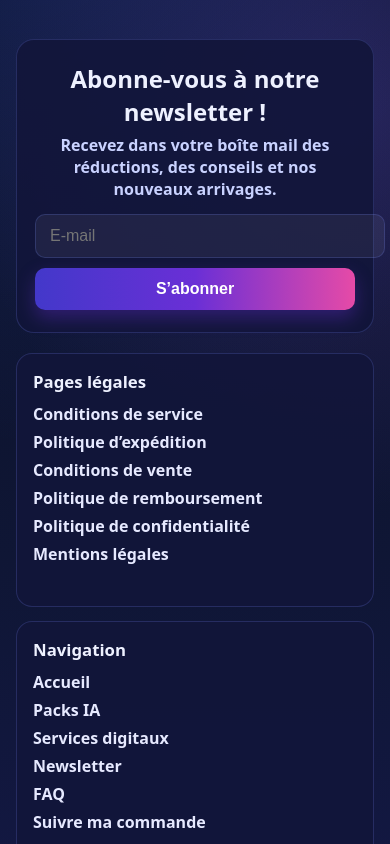
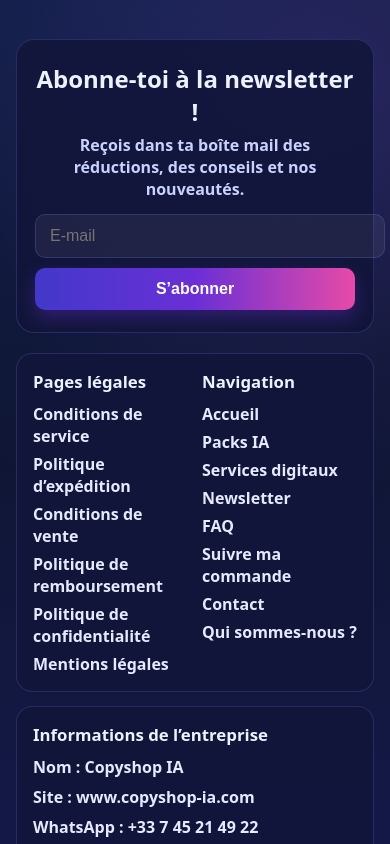
Before and after one commit to Mrfezz/copyshop-ia, a Next.js app: page / in a window 390 px wide. Shown: the part 5140-5984 px from the top of the page. Built offline with nearby package versions, Linux system fonts and the light colour scheme.

Commit message:
Footer mobile: merge legal + navigation

```diff
--- a/app/_components/Footer.tsx
+++ b/app/_components/Footer.tsx
@@ -1,6 +1,6 @@
 "use client";
 
-// app/_components/Footer.tsx
+// app/components/footer.tsx
 import { useState } from "react";
 import type { CSSProperties, FormEvent } from "react";
 
@@ -20,13 +20,32 @@ const COLORS = {
   pink: "#e64aa7",
 };
 
+const LEGAL_LINKS = [
+  { label: "Conditions de service", href: "/conditions-de-service" },
+  { label: "Politique d’expédition", href: "/politique-expedition" },
+  { label: "Conditions de vente", href: "/conditions-de-vente" },
+  { label: "Politique de remboursement", href: "/politique-remboursement" },
+  { label: "Politique de confidentialité", href: "/politique-confidentialite" },
+  { label: "Mentions légales", href: "/mentions-legales" },
+];
+
+const NAV_LINKS = [
+  { label: "Accueil", href: "/" },
+  { label: "Packs IA", href: "/packs-ia" },
+  { label: "Services digitaux", href: "/services-digitaux" },
+  { label: "Newsletter", href: "/newsletter" },
+  { label: "FAQ", href: "/faq" },
+  { label: "Suivre ma commande", href: "/suivre-ma-commande" },
+  { label: "Contact", href: "/contact" },
+  { label: "Qui sommes-nous ?", href: "/qui-sommes-nous" },
+];
+
 export default function Footer() {
   const [email, setEmail] = useState("");
 
   function onSubmit(e: FormEvent<HTMLFormElement>) {
     e.preventDefault();
     if (!email) return;
-    // Tu brancheras un vrai service newsletter plus tard
     alert("Merci ! Tu es bien inscrit(e) à la newsletter.");
     setEmail("");
   }
@@ -39,17 +58,12 @@ export default function Footer() {
       <div style={styles.container}>
         {/* Newsletter */}
         <section style={styles.newsletterBox}>
-          <h3 style={styles.newsTitle}>Abonne-vous à notre newsletter !</h3>
+          <h3 style={styles.newsTitle}>Abonne-toi à la newsletter !</h3>
           <p style={styles.newsSub}>
-            Recevez dans votre boîte mail des réductions, des conseils et nos
-            nouveaux arrivages.
+            Reçois dans ta boîte mail des réductions, des conseils et nos nouveautés.
           </p>
 
-          <form
-            onSubmit={onSubmit}
-            style={styles.newsForm}
-            className="foot-news-form"
-          >
+          <form onSubmit={onSubmit} style={styles.newsForm} className="foot-news-form">
             <input
               type="email"
               required
@@ -64,18 +78,19 @@ export default function Footer() {
           </form>
         </section>
 
-        {/* Colonnes */}
-        <section style={styles.columns} className="footer-cols">
+        {/* ✅ DESKTOP : 3 blocs alignés */}
+        <section style={styles.columns} className="footer-cols footer-desktop">
           {/* Pages légales */}
           <div style={styles.colCard}>
             <h4 style={styles.colTitle}>Pages légales</h4>
             <ul style={styles.colList}>
-              <li>Conditions de service</li>
-              <li>Politique d’expédition</li>
-              <li>Conditions de vente</li>
-              <li>Politique de remboursement</li>
-              <li>Politique de confidentialité</li>
-              <li>Mentions légales</li>
+              {LEGAL_LINKS.map((l) => (
+                <li key={l.label}>
+                  <a href={l.href} style={styles.link}>
+                    {l.label}
+                  </a>
+                </li>
+              ))}
             </ul>
           </div>
 
@@ -83,46 +98,13 @@ export default function Footer() {
           <div style={styles.colCard}>
             <h4 style={styles.colTitle}>Navigation</h4>
             <ul style={styles.colList}>
-              <li>
-                <a href="/" style={styles.link}>
-                  Accueil
-                </a>
-              </li>
-              <li>
-                <a href="/packs-ia" style={styles.link}>
-                  Packs IA
-                </a>
-              </li>
-              <li>
-                <a href="/services-digitaux" style={styles.link}>
-                  Services digitaux
-                </a>
-              </li>
-              <li>
-                <a href="/newsletter" style={styles.link}>
-                  Newsletter
-                </a>
-              </li>
-              <li>
-                <a href="/faq" style={styles.link}>
-                  FAQ
-                </a>
-              </li>
-              <li>
-                <a href="/suivre-ma-commande" style={styles.link}>
-                  Suivre ma commande
-                </a>
-              </li>
-              <li>
-                <a href="/contact" style={styles.link}>
-                  Contact
-                </a>
-              </li>
-              <li>
-                <a href="/qui-sommes-nous" style={styles.link}>
-                  Qui sommes-nous ?
-                </a>
-              </li>
+              {NAV_LINKS.map((l) => (
+                <li key={l.label}>
+                  <a href={l.href} style={styles.link}>
+                    {l.label}
+                  </a>
+                </li>
+              ))}
             </ul>
           </div>
 
@@ -145,24 +127,77 @@ export default function Footer() {
           </div>
         </section>
 
+        {/* ✅ MOBILE : 2 blocs (fusion + infos) */}
+        <section className="footer-mobile" style={styles.mobileWrap}>
+          {/* Bloc fusionné */}
+          <div style={styles.colCard}>
+            <div style={styles.mobileTwoCols}>
+              <div>
+                <h4 style={styles.colTitle}>Pages légales</h4>
+                <ul style={styles.colListCompact}>
+                  {LEGAL_LINKS.map((l) => (
+                    <li key={l.label}>
+                      <a href={l.href} style={styles.link}>
+                        {l.label}
+                      </a>
+                    </li>
+                  ))}
+                </ul>
+              </div>
+
+              <div>
+                <h4 style={styles.colTitle}>Navigation</h4>
+                <ul style={styles.colListCompact}>
+                  {NAV_LINKS.map((l) => (
+                    <li key={l.label}>
+                      <a href={l.href} style={styles.link}>
+                        {l.label}
+                      </a>
+                    </li>
+                  ))}
+                </ul>
+              </div>
+            </div>
+          </div>
+
+          {/* Infos entreprise */}
+          <div style={styles.colCard}>
+            <h4 style={styles.colTitle}>Informations de l’entreprise</h4>
+
+            <div style={styles.infoLine}>
+              <strong>Nom :</strong> Copyshop IA
+            </div>
+            <div style={styles.infoLine}>
+              <strong>Site :</strong> www.copyshop-ia.com
+            </div>
+            <div style={styles.infoLine}>
+              <strong>WhatsApp :</strong> +33 7 45 21 49 22
+            </div>
+            <div style={styles.infoLine}>
+              <strong>Support :</strong> Lun–Sam 9h–18h
+            </div>
+          </div>
+        </section>
+
         {/* Bas footer */}
-        <div style={styles.bottomBar}>
-          © {new Date().getFullYear()} Copyshop IA — by Mr Fez
-        </div>
+        <div style={styles.bottomBar}>© {new Date().getFullYear()} Copyshop IA — by Mr Fez</div>
       </div>
 
-      {/* Responsive rapide */}
+      {/* Responsive */}
       <style>{`
         @media (max-width: 980px) {
-          .footer-cols {
-            grid-template-columns: 1fr !important;
-          }
           .foot-news-form {
             grid-template-columns: 1fr !important;
           }
           .foot-news-form button {
             width: 100% !important;
           }
+        }
+
+        /* ✅ Mobile: on cache la version desktop (3 blocs) et on affiche la fusion */
+        @media (max-width: 820px) {
+          .footer-desktop { display: none !important; }
+          .footer-mobile { display: grid !important; }
         }
       `}</style>
     </footer>
@@ -244,11 +279,19 @@ const styles: Record<string, CSSProperties> = {
     whiteSpace: "nowrap",
   },
 
+  // Desktop columns (3 cards)
   columns: {
     display: "grid",
     gridTemplateColumns: "repeat(3, minmax(0, 1fr))",
     gap: 14,
   },
+
+  // Mobile wrapper (hidden by default, shown via CSS)
+  mobileWrap: {
+    display: "none",
+    gap: 14,
+  },
+
   colCard: {
     background: COLORS.cardBg,
     border: `1px solid ${COLORS.boxBorder}`,
@@ -261,6 +304,7 @@ const styles: Record<string, CSSProperties> = {
     fontWeight: 900,
     margin: "0 0 10px",
   },
+
   colList: {
     listStyle: "none",
     padding: 0,
@@ -270,10 +314,30 @@ const styles: Record<string, CSSProperties> = {
     fontWeight: 600,
     color: "#e6e9ff",
   },
+
+  // Slightly tighter list for mobile columns
+  colListCompact: {
+    listStyle: "none",
+    padding: 0,
+    margin: 0,
+    display: "grid",
+    gap: 6,
+    fontWeight: 600,
+    color: "#e6e9ff",
+  },
+
+  mobileTwoCols: {
+    display: "grid",
+    gridTemplateColumns: "1fr 1fr",
+    gap: 14,
+    alignItems: "start",
+  },
+
   link: {
     color: "#e6e9ff",
     textDecoration: "none",
   },
+
   infoLine: {
     marginBottom: 8,
     color: "#e6e9ff",
```
